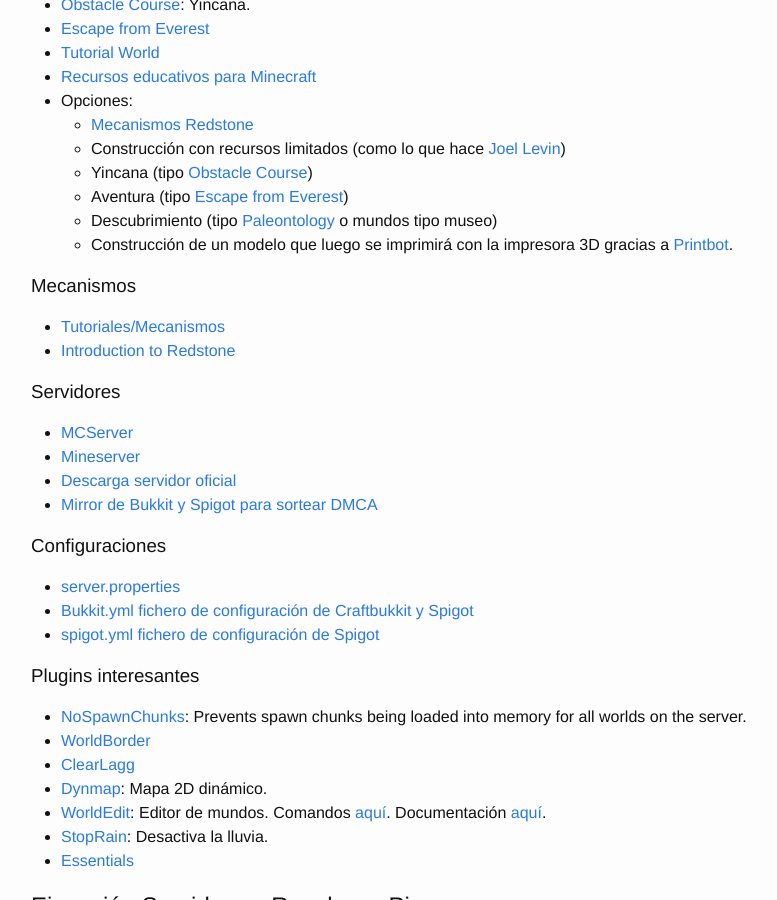
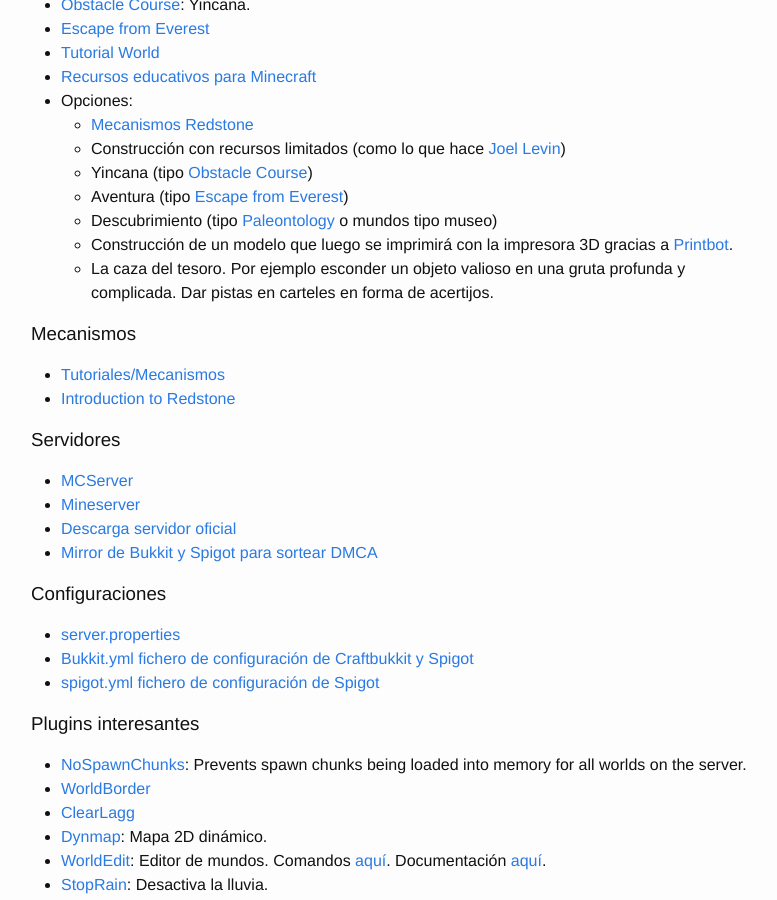
Before and after one commit to eduardofilo/eduardofilo.jekyll, a Jekyll site: the page built from proyectos/minecraft.md, in a window 1280 px wide and 900 px high, scrolled down 907 px. Shown: the whole window, without its empty margins (239-1016 px from the left). Built offline with Jekyll 4.4.1, drawn with Linux system fonts in a browser that asks for light colours; Markdown is read by kramdown in place of the engine named in the settings.

```diff
--- a/proyectos/minecraft.md
+++ b/proyectos/minecraft.md
@@ -41,6 +41,7 @@
   * Aventura (tipo [Escape from Everest](http://services.minecraftedu.com/worlds/node/27))
   * Descubrimiento (tipo [Paleontology](http://services.minecraftedu.com/worlds/node/57) o mundos tipo museo)
   * Construcción de un modelo que luego se imprimirá con la impresora 3D gracias a [Printbot](http://dev.bukkit.org/bukkit-plugins/printbot/).
+  * La caza del tesoro. Por ejemplo esconder un objeto valioso en una gruta profunda y complicada. Dar pistas en carteles en forma de acertijos.
 
 ### Mecanismos
 
```
Also changed, not shown: sistemas/raspi.md (+1 -0 lines).
